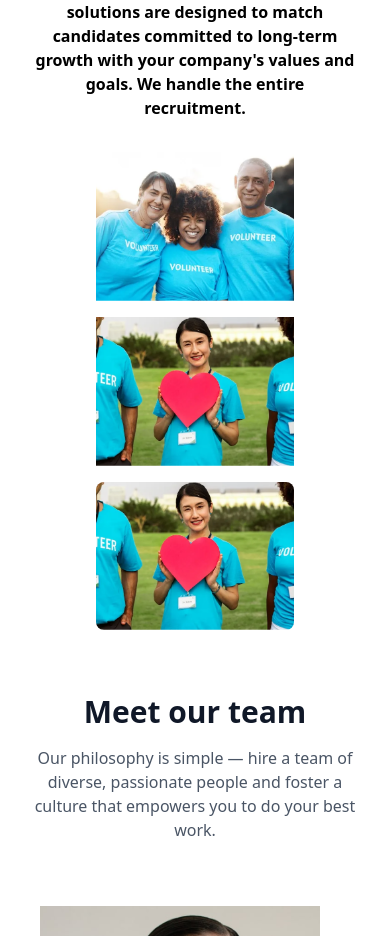
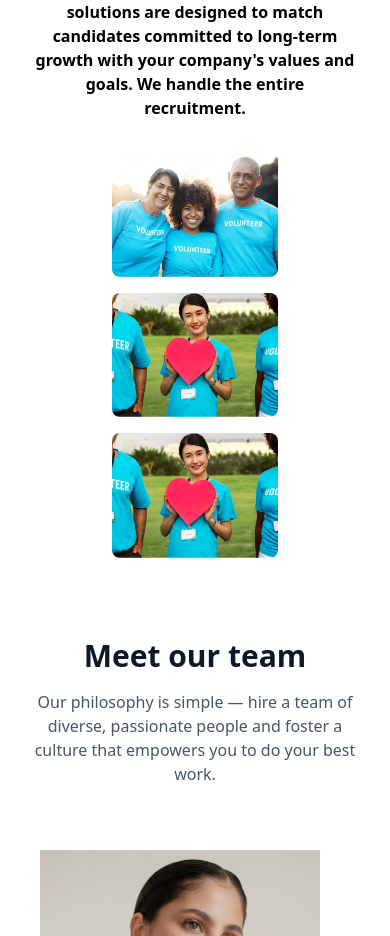
Before and after one commit to Santosh93kumar/SkyWings, a React (Vite) app: page /about in a window 390 px wide. Shown: the part 4283-5219 px from the top of the page. Built offline with nearby package versions, Linux system fonts and the light colour scheme.

Commit message:
Responsive For Smaller Screen

```diff
--- a/src/componentes/About/cont9.jsx
+++ b/src/componentes/About/cont9.jsx
@@ -1,25 +1,52 @@
-import ig1 from '../../assets/products/image 55.png'
-import ig2 from '../../assets/products/image 56.png'
-const Cont9=()=>{
-    return(
+import ig1 from "../../assets/products/image 55.png";
+import ig2 from "../../assets/products/image 56.png";
+const Cont9 = () => {
+  return (
     <>
-
       <div className="flex flex-col items-center px-4 mx-20">
         <p className="text-center lg:text-xl font-semibold max-w-2xl mb-4 w-80 md:w-auto ">
-    Sky Wings Advisors helps Indian businesses build stable, long-term workforces.
-    Our permanent staffing solutions are designed to match candidates committed to
-    long-term growth with your company's values and goals. We handle the entire recruitment.
+          Sky Wings Advisors helps Indian businesses build stable, long-term
+          workforces. Our permanent staffing solutions are designed to match
+          candidates committed to long-term growth with your company's values
+          and goals. We handle the entire recruitment.
         </p>
 
-  <div className="grid grid-cols-1 lg:grid-cols-2 gap-4 sm:mx-8  mt-4  lg:max-w-6xl ">
-    <img src={ig1} alt="Image 1" className="lg:w-fit h-auto w-full " />
-    <img src={ig2} alt="Image 2" className="w-fit h-auto " />
-    <div className="lg:col-span-2 lg:flex justify-center">
-    <img src={ig2} alt="Image 3" className="w-fit h-auto rounded-lg " /></div>
+
+
+        <div className="flex flex-col items-center p-4">
+
+
+          <div className="grid grid-cols-1 md:grid-cols-2 gap-4 max-w-4xl">
+            {/* Top Image */}
+            <div className="w-full">
+              <img
+                src={ig1}
+                alt="Volunteers"
+                className="w-full h-auto rounded-lg"
+              />
+            </div>
+
+            {/* Top Right Image */}
+            <div className="w-full flex justify-center">
+              <img
+                src={ig2}
+                alt="Volunteer holding heart"
+                className="w-full h-auto rounded-lg"
+              />
             </div>
           </div>
 
+          {/* Bottom Image */}
+          <div className="w-full max-w-xl mt-4">
+            <img
+              src={ig2}
+              alt="Volunteer holding heart"
+              className="w-full h-auto rounded-lg"
+            />
+          </div>
+        </div>
+      </div>
     </>
   );
 };
-export default Cont9
+export default Cont9;
```
Lines whose indentation alone changed are shown as unchanged.
